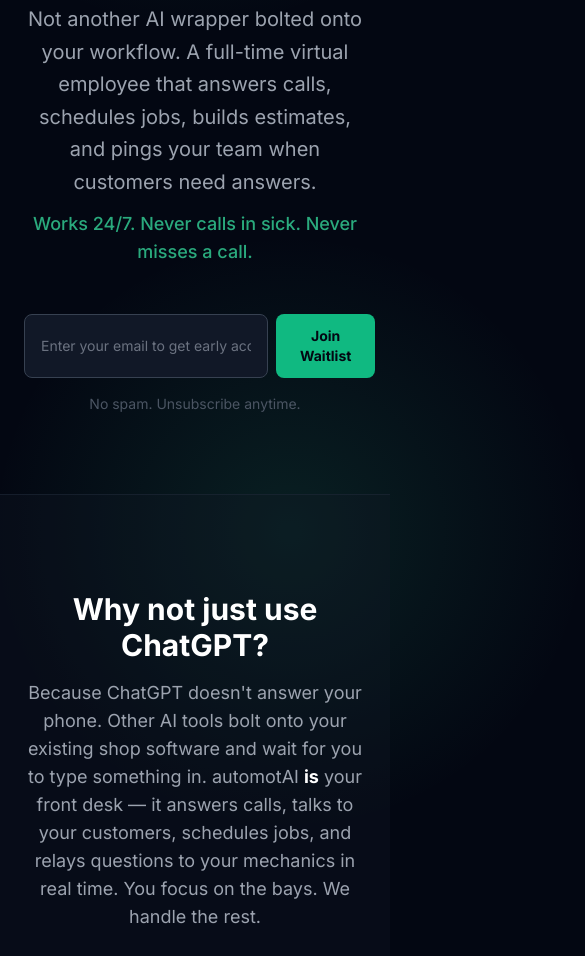
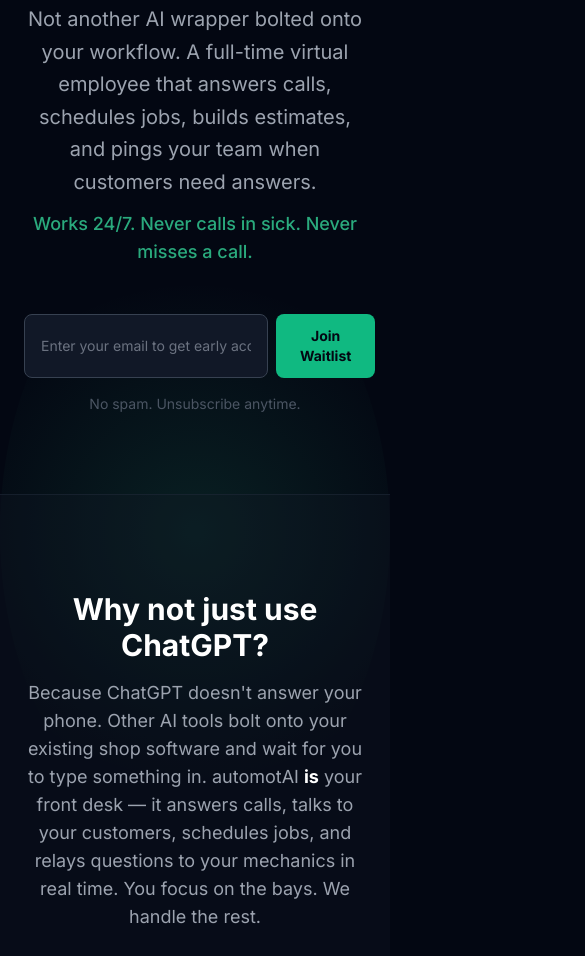
Before and after one commit to jwarner3412/automotai-landing, a plain HTML site: page index.html in a window 390 px wide. Shown: the part 368-1324 px from the top of the page, 585 px wide, since content can reach past the window. Drawn offline with nearby package versions, Linux system fonts and the light colour scheme.

Commit message:
fix: prevent horizontal scroll on mobile — overflow-x hidden, glow position fix

```diff
--- a/index.html
+++ b/index.html
@@ -9,7 +9,7 @@
   <link rel="preconnect" href="https://fonts.googleapis.com">
   <link href="https://fonts.googleapis.com/css2?family=Inter:wght@400;500;600;700;800&display=swap" rel="stylesheet">
   <style>
-    body { font-family: 'Inter', sans-serif; }
+    body { font-family: 'Inter', sans-serif; overflow-x: hidden; }
     .glow {
       position: absolute;
       width: 600px;
@@ -18,12 +18,13 @@
       border-radius: 50%;
       pointer-events: none;
       z-index: 0;
+      max-width: 100vw;
     }
     .glow-top { top: -200px; left: 50%; transform: translateX(-50%); }
-    .glow-mid { top: 600px; right: -200px; }
+    .glow-mid { top: 600px; right: 0; }
   </style>
 </head>
-<body class="min-h-screen bg-gray-950 text-white relative overflow-x-hidden">
+<body class="min-h-screen bg-gray-950 text-white relative overflow-x-hidden" style="-webkit-overflow-scrolling: touch;">
 
   <!-- Subtle glows -->
   <div class="glow glow-top"></div>
```
Also changed, not shown: logo-option1-minimal.svg (added), logo-option2-gear.svg (added), logo-option3-abstract.svg (added), logo-option4-bold.svg (added), logo-option5-monogram.svg (added).
